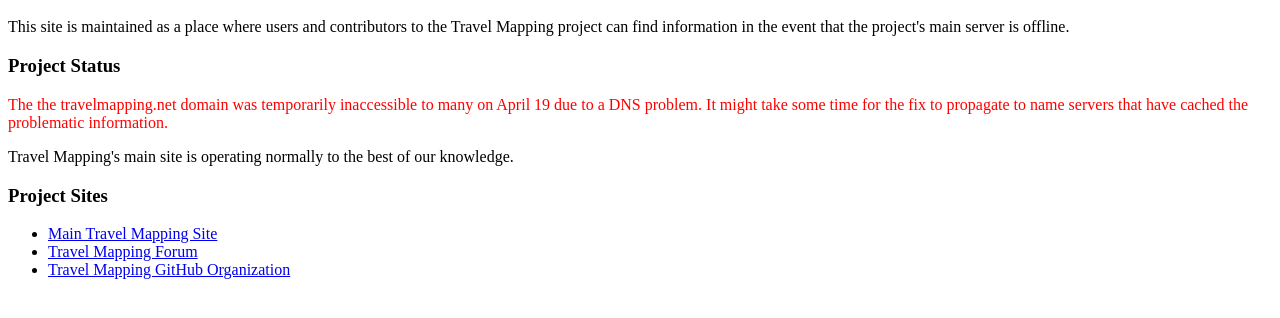
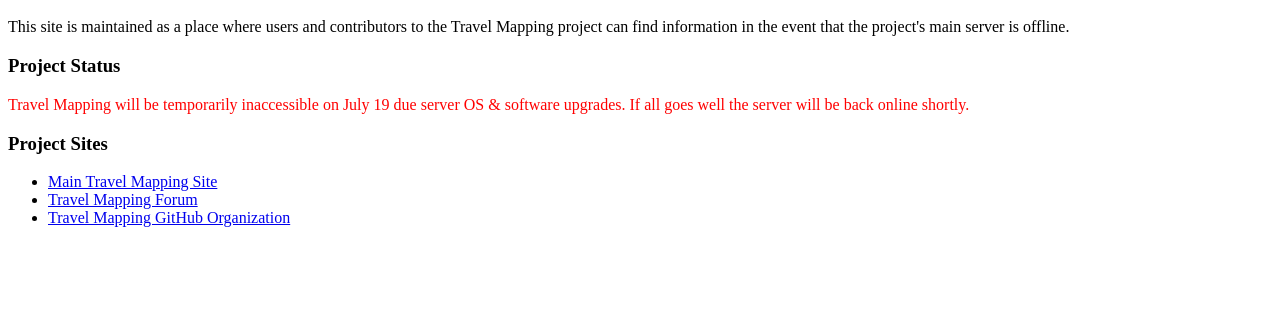
Before and after one commit to TravelMapping/TravelMapping.github.io, a plain HTML site: page index.html in a window 1280 px wide. Shown: the part 48-366 px from the top of the page. Drawn offline with Linux system fonts and the light colour scheme.

Commit message:
2021-07-19 upgrades

```diff
--- a/index.html
+++ b/index.html
@@ -9,10 +9,9 @@
       that the project's main server is offline.</p>
 
     <h3>Project Status</h3>
-    <p style="color: red">The the travelmapping.net domain was temporarily inaccessible to many on April 19 due to a DNS problem.
-      It might take some time for the fix to propagate to name servers that have
-      cached the problematic information.</p>
-  <p>Travel Mapping's main site is operating normally to the best of our knowledge.</p>
+    <p style="color: red">Travel Mapping will be temporarily inaccessible on July 19 due server OS & software upgrades.
+      If all goes well the server will be back online shortly.</p>
+  <!-- <p>Travel Mapping's main site is operating normally to the best of our knowledge.</p> -->
 
     <h3>Project Sites</h3>
 
@@ -20,7 +19,6 @@
       <li><a href="https://travelmapping.net/">Main Travel Mapping Site</a></li>
       <li><a href="https://forum.travelmapping.net/">Travel Mapping Forum</a></li>
       <li><a href="https://github.com/TravelMapping/">Travel Mapping GitHub Organization</a></li>
-      <!--<li><a href="http://205.209.84.174">yakra's Instance of the TM Main Site</a></li>-->
     </ul>
   </body>
 </html>
```
